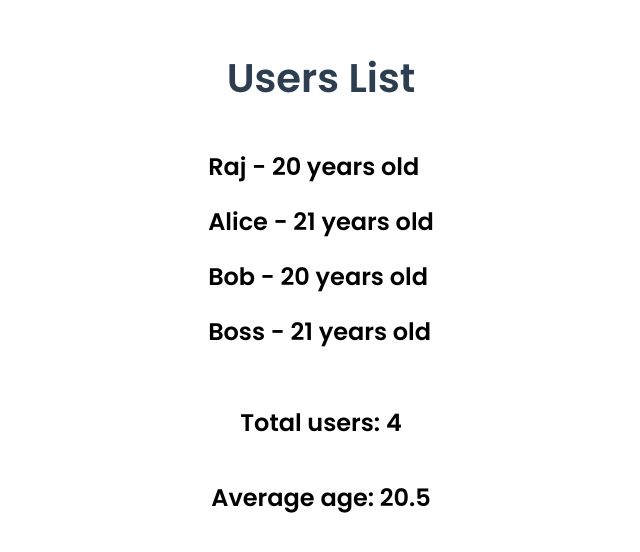
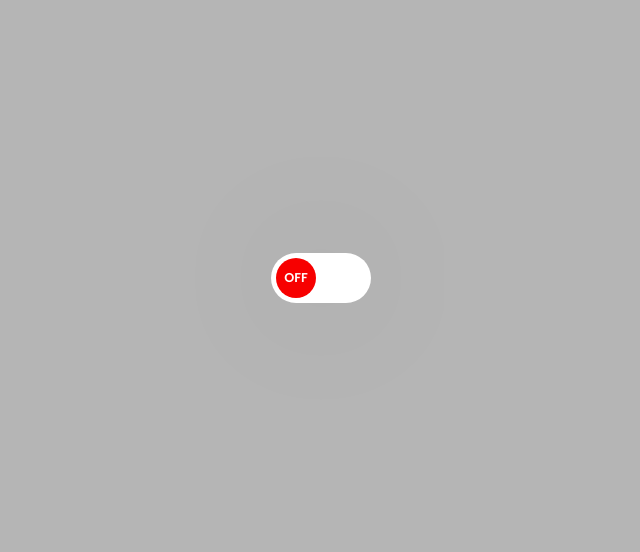
Before and after one commit to sairaj730/Gymnasium, a React (Vite) app: page / in a window 1280 px wide. Shown: the part 130-682 px from the top of the page, without its empty margins (319-959 px from the left). Built offline with nearby package versions, Linux system fonts and the light colour scheme.

Commit message:
toggle button code added

```diff
--- a/src/App.jsx
+++ b/src/App.jsx
@@ -1,20 +1,16 @@
-import { DerivedState } from "./components/DerivedState";
-import {NetflixSeries} from "./components/NetflixSeries";
-import "./components/hooks/Modifications.css";
-import { State } from "./components/hooks/State";
+// import "./components/hooks/Modifications.css";
+import { ToggleSwitch } from "./Projects/ToggleSwitch/ToggleSwitch";
+import "./Projects/ToggleSwitch/ToggleSwitch.css";
 export const App = () => {
   return (
       <>
-      <DerivedState/>
-      {/* <NetflixSeries/> */}
-      {/* <State/> */}
-      {/* <Sibling /> */}
+      <ToggleSwitch/>
     </>
   );
 };
-export function Sibling() {
-  console.log("Sibling component rendered");
-  return (<div className="main-div">
-      <h2>Sibling compoent</h2>
-  </div>);
-}
+// export function Sibling() {
+//   console.log("Sibling component rendered");
+//   return (<div className="main-div">
+//       <h2>Sibling compoent</h2>
+//   </div>);
+// }
--- /dev/null
+++ b/src/Projects/ToggleSwitch/ToggleSwitch.css
@@ -0,0 +1,50 @@
+body, .main-div {
+    font-family: 'Poppins', sans-serif;
+    display: flex;
+    align-items: center;
+    justify-content: center;
+    height: 100vh;
+    background-color: #b5b5b5;
+  }
+
+  .toggle-switch {
+    width: 100px;
+    height: 50px;
+    border-radius: 30px;
+    background-color: #ffffff;
+    position: relative;
+    cursor: pointer;
+    transition: background-color 0.3s ease;
+    box-shadow: 0 0 150px rgba(0, 0, 0, 0.1);
+  }
+
+  .switch {
+    position: absolute;
+    top: 5px;
+    left: 5px;
+    width: 40px;
+    height: 40px;
+    border-radius: 50%;
+    background-color: rgb(247, 0, 0);
+    display: flex;
+    align-items: center;
+    justify-content: center;
+    font-weight: bold;
+    transition: transform 0.4s ease, color 0.3s ease;
+  }
+
+  .on {
+    transform: translateX(50px);
+    color: rgb(0, 0, 0);
+    background-color: rgb(0, 195, 34);
+  }
+
+
+  .off {
+    transform: translateX(0);
+    color: rgb(255, 253, 253);
+  }
+
+  .switchState {
+    font-size: 0.8rem;
+  }
--- /dev/null
+++ b/src/Projects/ToggleSwitch/ToggleSwitch.jsx
@@ -0,0 +1,17 @@
+
+import {useState} from "react";
+export const ToggleSwitch = () => {
+    const [isOn,SetisOn] =useState(false);
+    const handleToggleSwitch = () => {
+        SetisOn(!isOn);
+    }
+    const checkIsOn= isOn ? "ON" : "OFF";
+    return (
+        <div className="toggle-switch" style={{backgroundColor: isOn ? "#000000" : "#ffffff"}}
+        onClick={handleToggleSwitch}>
+            <div className={`switch ${isOn ? "on" :"off"}`}>
+                <span className="switchState"> {checkIsOn}</span>
+            </div>
+        </div>
+    );
+}
--- a/src/components/hooks/Modifications.css
+++ b/src/components/hooks/Modifications.css
@@ -2,8 +2,8 @@ body {
     font-family: 'Poppins', sans-serif;
   }
 .main-div {
-    /* margin-top: 20px; */
     display: flex;
+    color: black;
     flex-direction: column;
     align-items: center;
     justify-content: center;
--- a/src/main.jsx
+++ b/src/main.jsx
@@ -3,7 +3,7 @@ import { createRoot } from 'react-dom/client'
 // import './index.css'
 import {App} from './App.jsx'
 createRoot(document.getElementById('root')).render(
-  // <StrictMode>
-    <App />
-  // </StrictMode>,
+  <StrictMode>
+  <App />
+</StrictMode>,
 )
```
Also changed, not shown: src/components/hooks/LiftStateUp.jsx (added, +25 -0 lines).
